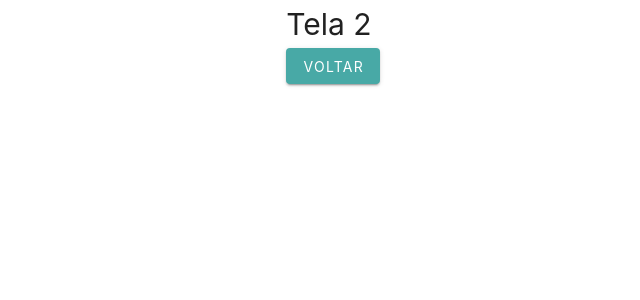
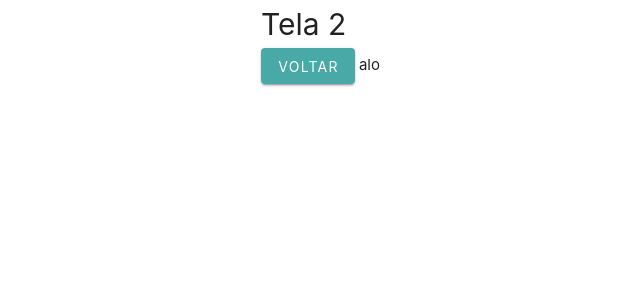
Before and after one commit to Jonata03/corretor-de-redacao, a Vue app in the folder corretor redacao app/: page /tela2 in a window 1280 px wide. Shown: the top 300 px of the page, without its empty margins (260-900 px from the left). Built offline with nearby package versions, Linux system fonts and the light colour scheme.

Commit message:
integração com vuex

```diff
--- a/corretor redacao app/src/components/tela2.vue
+++ b/corretor redacao app/src/components/tela2.vue
@@ -2,6 +2,7 @@
   <div>
     <h1>Tela 2</h1>
     <v-btn to="/" color="secondary">Voltar</v-btn>
+    alo
   </div>
 </template>
 <script>
```
